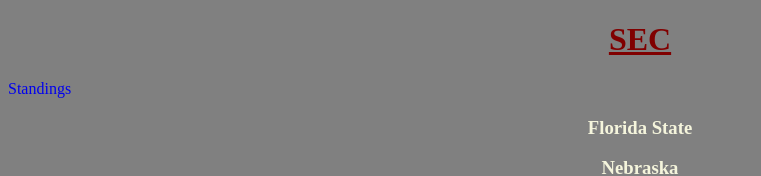
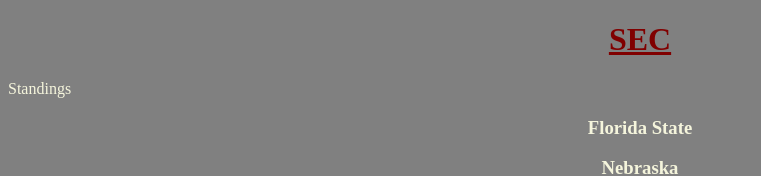
Before and after one commit to boynamedjack47/SEC2.0, a plain HTML site: page index.html in a window 1280 px wide. Shown: the top 176 px of the page, without its empty margins (0-761 px from the left). Drawn offline with Linux system fonts and the light colour scheme.

Commit message:
Adding css changes

```diff
--- a/style.css
+++ b/style.css
@@ -13,7 +13,7 @@ color: beige;
 
 }
 
-a{
-text-decoration: none;
 
-}
+    a{ color: beige;
+        text-decoration: none;
+        }
```
